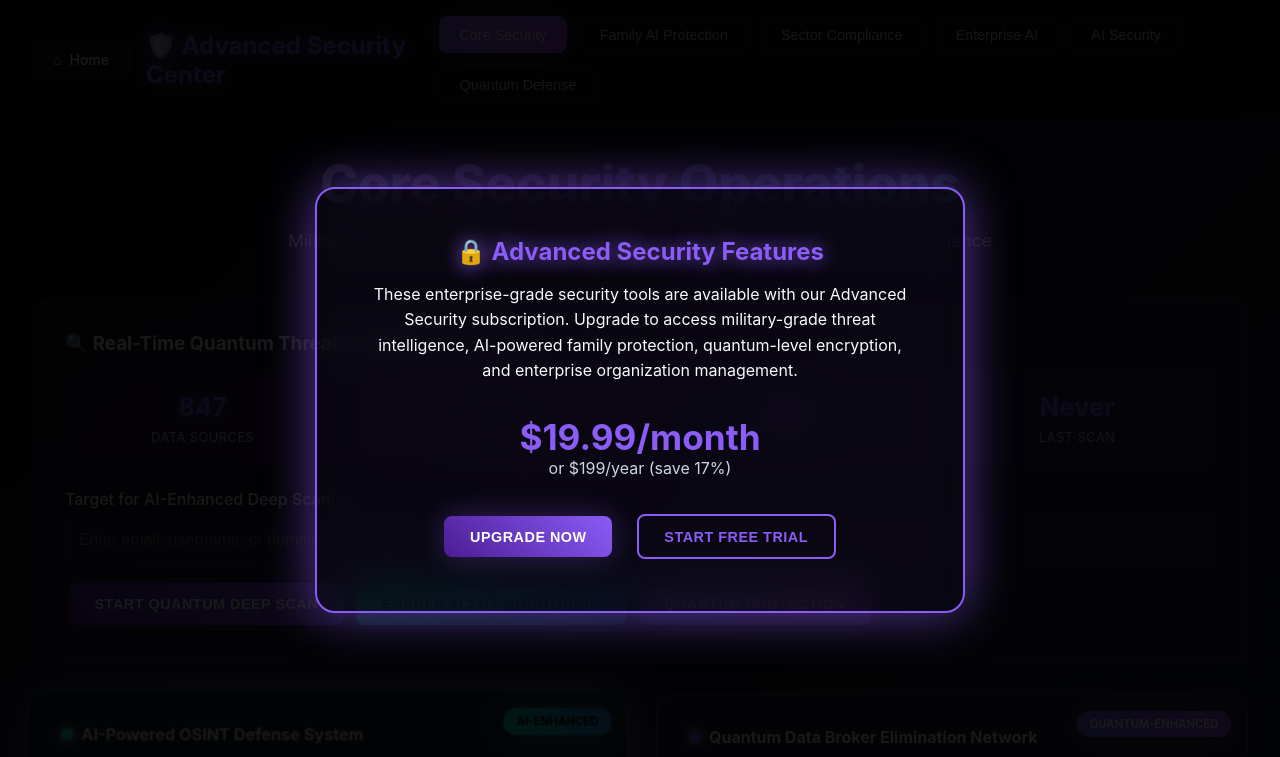
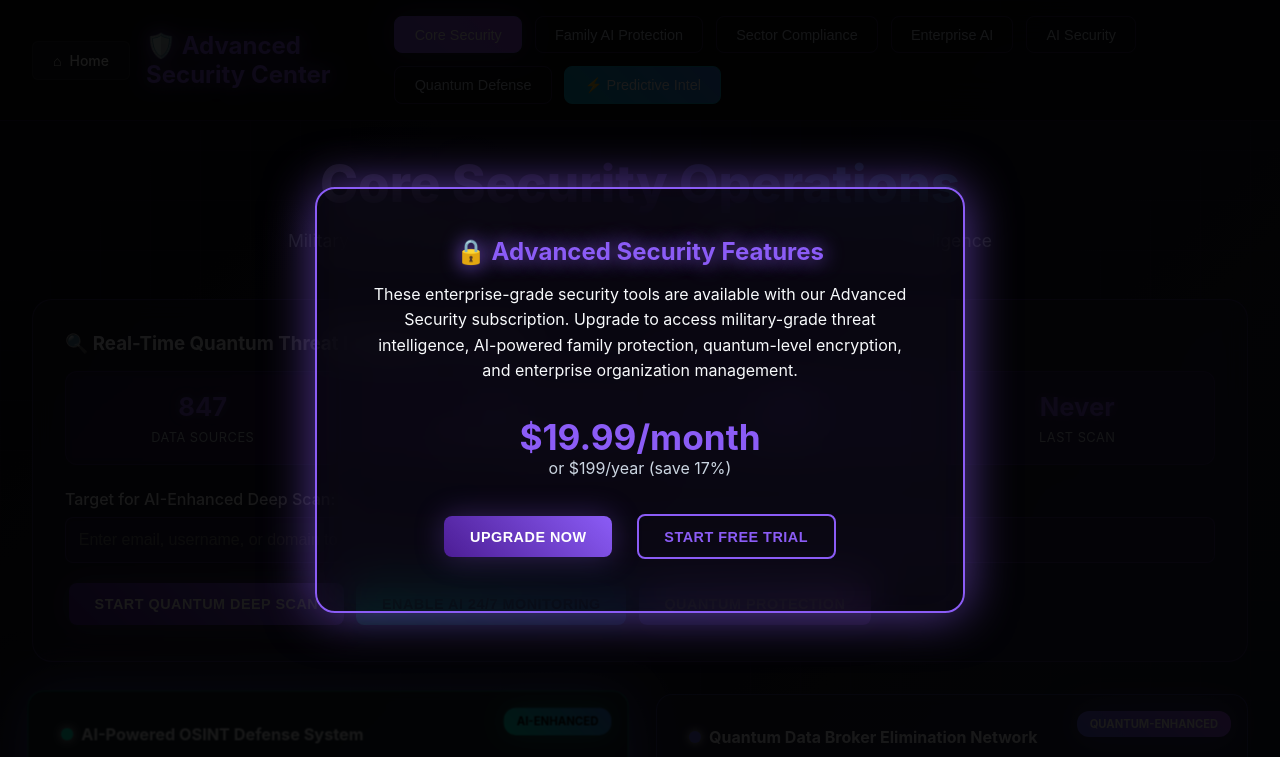
Before and after one commit to bharathk2498/digital-footprint-eraser, a browser extension: page advanced-security-enhanced.html in a window 1280 px wide. Shown: the top 757 px of the page. Drawn offline with Linux system fonts and the light colour scheme.

Commit message:
Add Predictive Intel navigation button

```diff
--- a/advanced-security-enhanced.html
+++ b/advanced-security-enhanced.html
@@ -628,6 +628,7 @@
                 <button class="nav-tab" onclick="switchTab('organization')">Enterprise AI</button>
                 <button class="nav-tab" onclick="switchTab('ai')">AI Security</button>
                 <button class="nav-tab" onclick="switchTab('quantum')">Quantum Defense</button>
+                <button class="nav-tab" onclick="window.location.href='predictive-exposure-intel.html'" style="background: linear-gradient(45deg, #06b6d4, #3b82f6); color: white; border-color: #06b6d4;">⚡ Predictive Intel</button>
             </div>
         </div>
     </nav>
```
